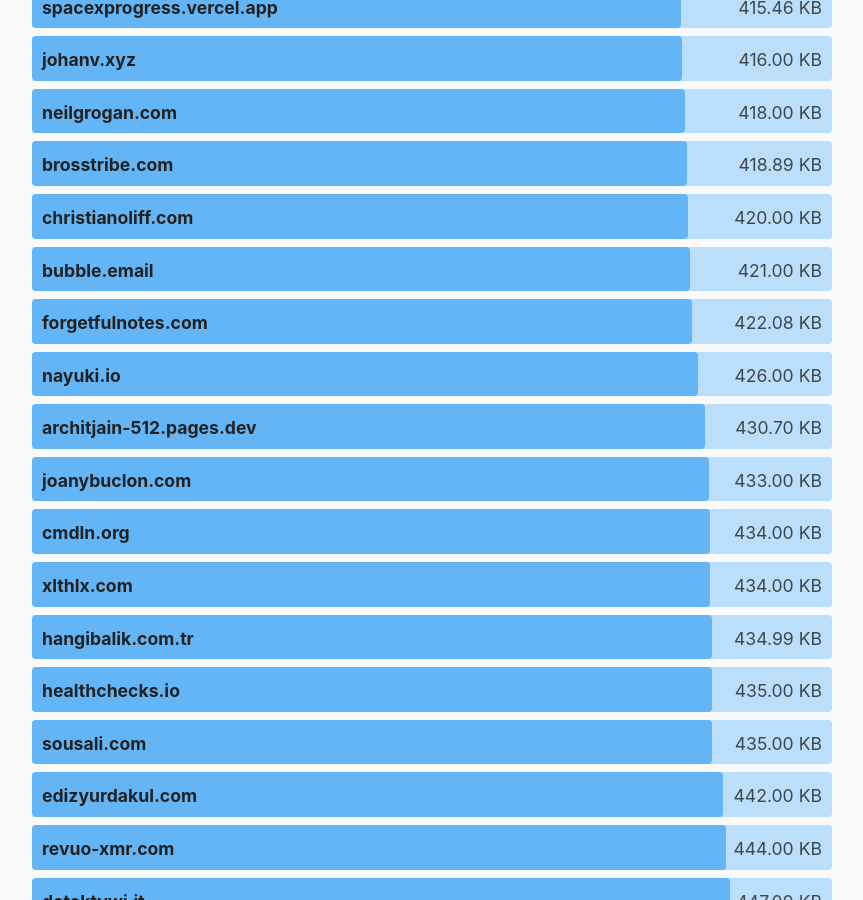
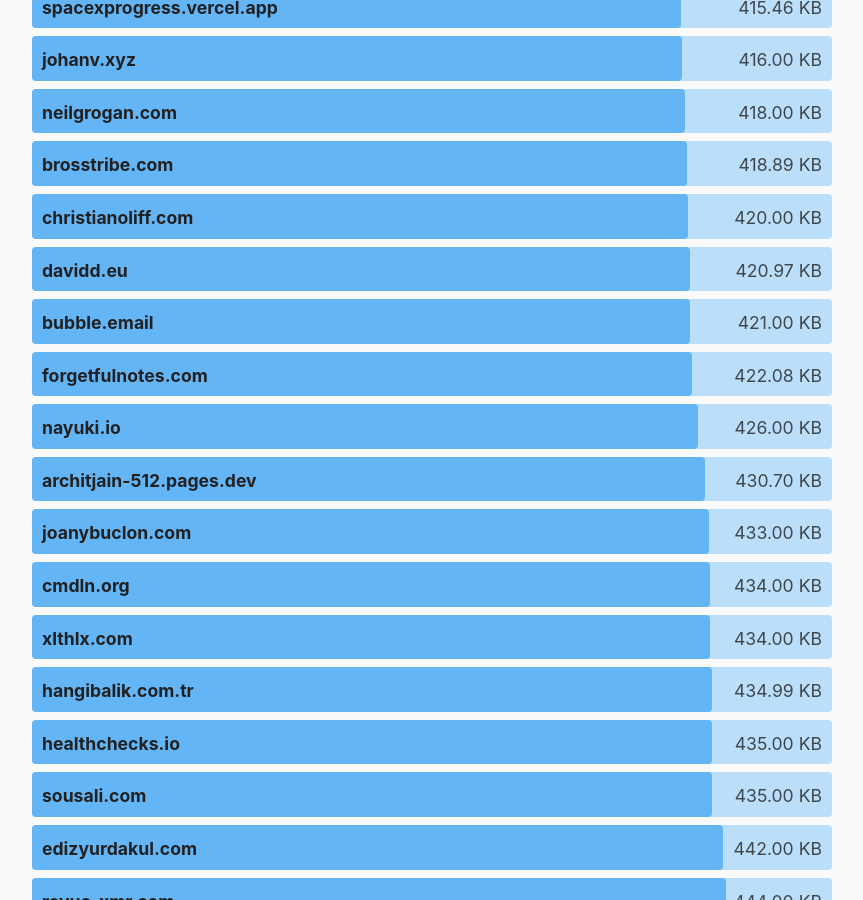
Before and after one commit to kevquirk/512kb.club, a Jekyll site: the page built from index.md, in a window 1280 px wide and 900 px high, scrolled down 45831 px. Shown: the whole window, without its empty margins (208-1071 px from the left). Built offline with Jekyll 4.4.1, drawn with Linux system fonts in a browser that asks for light colours.

Commit message:
Update sites.yml
https://radar.cloudflare.com/scan/ee0d7fc4-842e-47ff-8610-1e0d3b9b45ef/summary

```diff
--- a/_data/sites.yml
+++ b/_data/sites.yml
@@ -1,3 +1,8 @@
+- domain: davidd.eu
+  url: https://davidd.eu/
+  size: 420.97
+  last_checked: 2024-11-24
+
 - domain: 0xedward.io
   url: https://0xedward.io/
   size: 6.2
```
